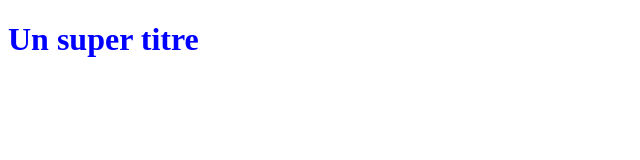
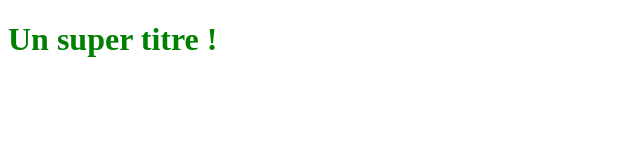
Before and after one commit to Miroslav145/Openclassrooms-Project, a plain HTML site: page index.html in a window 1280 px wide. Shown: the whole page, without its empty margins (0-640 px from the left). Drawn offline with Linux system fonts and the light colour scheme.

Commit message:
Modification du titre H1

```diff
--- a/index.html
+++ b/index.html
@@ -5,6 +5,6 @@
    <link rel="stylesheet" type="text/css" href="styles.css">
 </head>
 <body>
-   <h1>Un super titre</h1>
+   <h1>Un super titre !</h1>
 </body>
 </html>
--- a/styles.css
+++ b/styles.css
@@ -1,3 +1,3 @@
 h1 {
-    color: blue;
+    color: green;
  }
```
